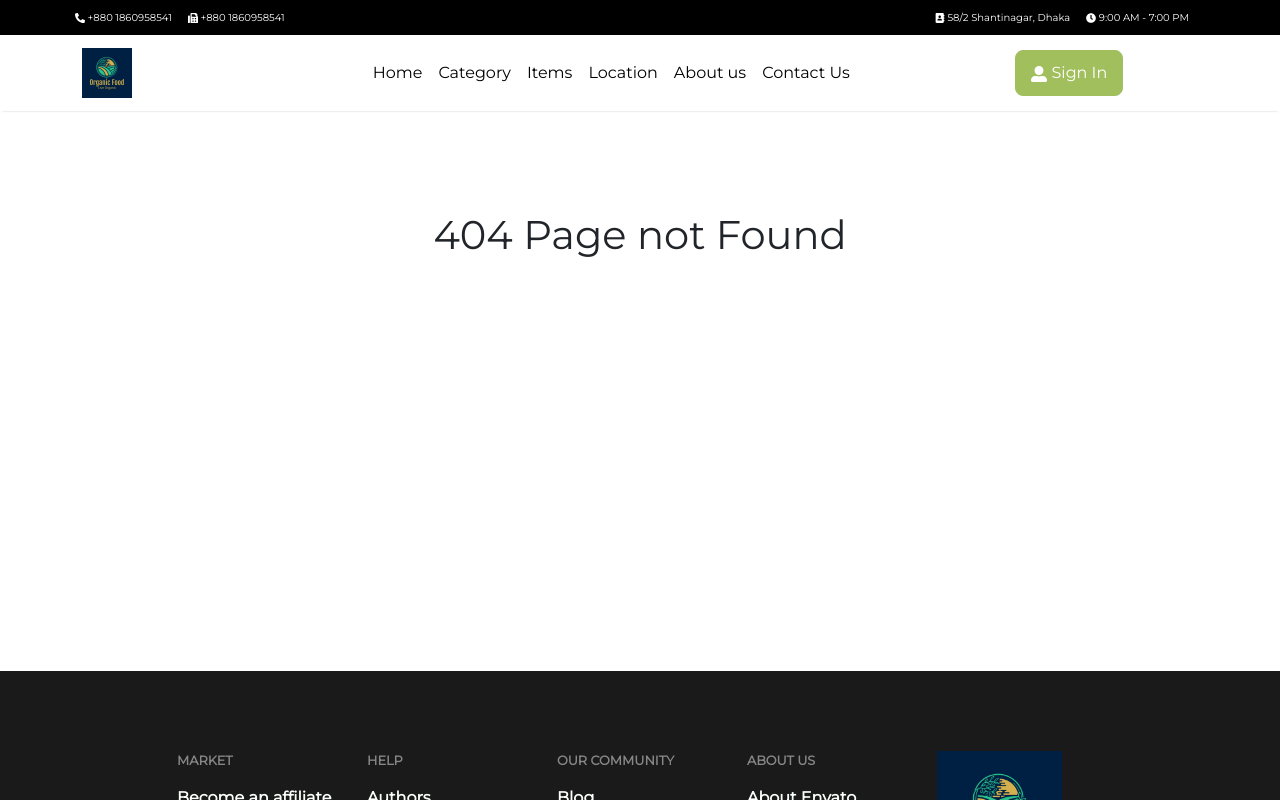
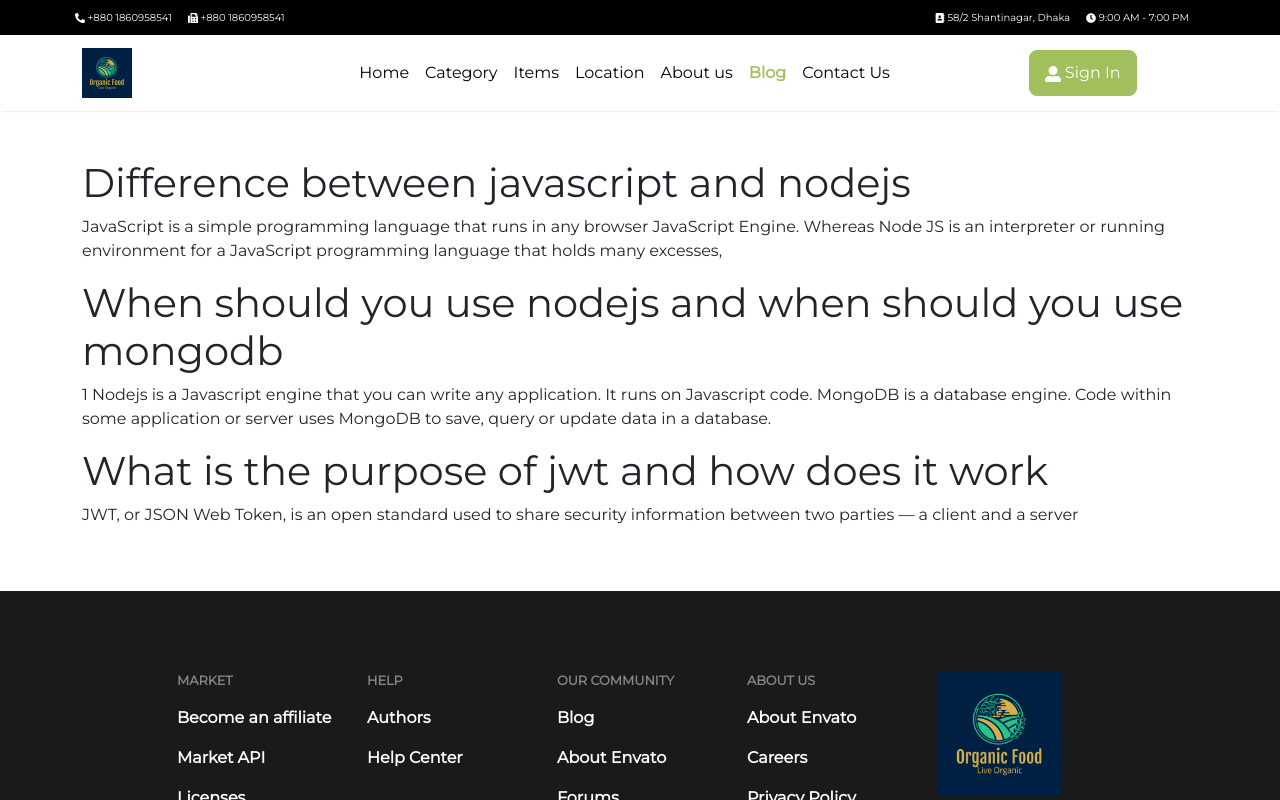
Before and after one commit to Rafin31/MERN-App, a React (Create React App) app: page /blog in a window 1280 px wide. Shown: the top 800 px of the page. Built offline with nearby package versions, Linux system fonts and the light colour scheme; no server answers.

Commit message:
Blog Added

```diff
--- a/src/App.js
+++ b/src/App.js
@@ -22,6 +22,7 @@ import Additem from './Components/AddItem/Additem';
 import MyItems from './Components/MyItems/MyItems';
 import { FormGroup } from 'react-bootstrap';
 import Four04 from './Components/404page/Four04';
+import Blog from './Components/Blog/Blog';
 
 
 
@@ -80,7 +81,7 @@ function App() {
 						</ProtectiveRoute>
 					} />
 
-
+					<Route path='/blog' element={<Blog />} />
 					<Route path='*' element={<Four04 />} />
 
 
--- /dev/null
+++ b/src/Components/Blog/Blog.js
@@ -0,0 +1,24 @@
+import React from 'react';
+
+const Blog = () => {
+    return (
+        <>
+            <div className="container-fluid py-5">
+                <div className="container">
+                    <h1>Difference between javascript and nodejs</h1>
+                    <p>JavaScript is a simple programming language that runs in any browser JavaScript Engine. Whereas Node JS is an interpreter or running environment for a JavaScript programming language that holds many excesses, </p>
+                    <h1>When should you use nodejs and when should you use mongodb</h1>
+                    <p>1
+
+                        Nodejs is a Javascript engine that you can write any application. It runs on Javascript code.
+
+                        MongoDB is a database engine. Code within some application or server uses MongoDB to save, query or update data in a database. </p>
+                    <h1>What is the purpose of jwt and how does it work</h1>
+                    <p>JWT, or JSON Web Token, is an open standard used to share security information between two parties — a client and a server</p>
+                </div>
+            </div>
+        </>
+    );
+};
+
+export default Blog;
--- a/src/Components/Header/Header.js
+++ b/src/Components/Header/Header.js
@@ -53,6 +53,7 @@ const Header = () => {
                             <NavLink onClick={() => setExpanded(false)} className="me-3" to="/items">Items</NavLink>
                             <NavLink onClick={() => setExpanded(false)} className="me-3" to="/location">Location</NavLink>
                             <NavLink onClick={() => setExpanded(false)} className="me-3" to="/About">About us</NavLink>
+                            <NavLink onClick={() => setExpanded(false)} className="me-3" to="/blog">Blog</NavLink>
                             <NavLink onClick={() => setExpanded(false)} className="me-3" to="/contact">Contact Us</NavLink>
                         </Nav>
 
```
